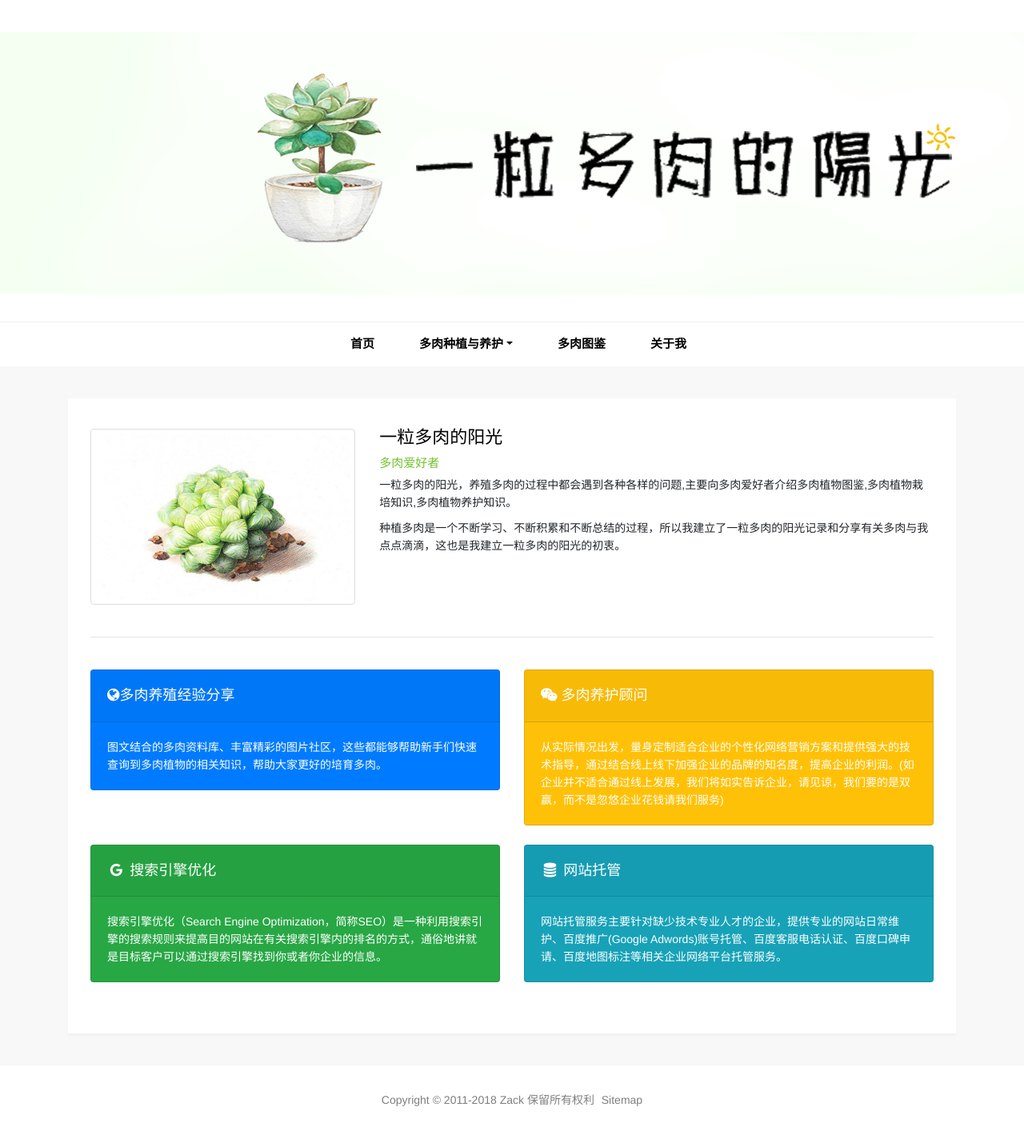
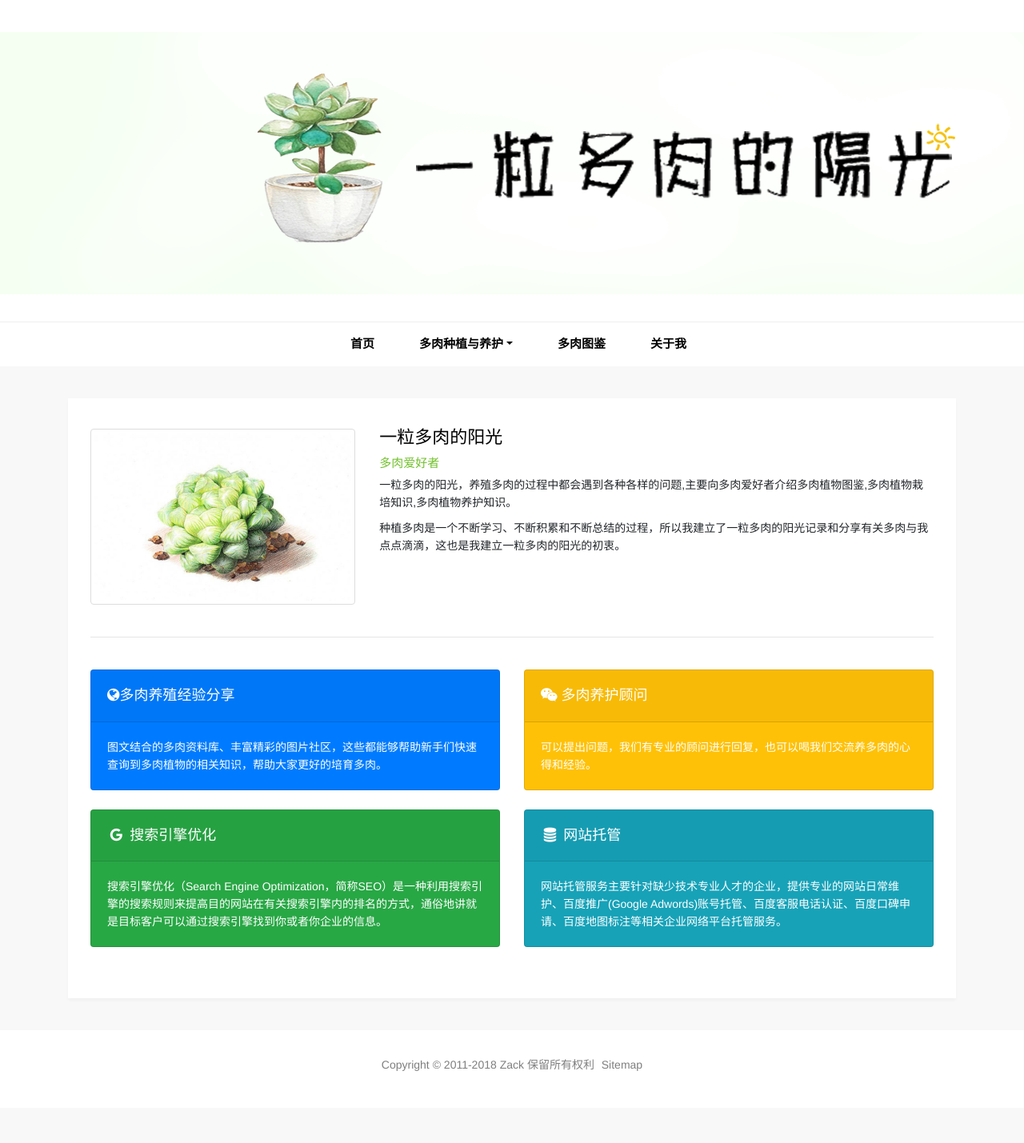
Before and after one commit to lkl00/lkl00.github.io, a Jekyll site: the page built from pages/about.html, in a window 1280 px wide. Shown: the whole page at 80% size. Built offline with Jekyll 4.4.1, drawn with Linux system fonts in a browser that asks for light colours; after the commit the page ends 1385 px from its top, so only the background shows below that.

Commit message:
Update about.html

```diff
--- a/pages/about.html
+++ b/pages/about.html
@@ -30,7 +30,7 @@ description: 一粒多肉的阳光，养殖多肉的过程中都会遇到各种
             <div class="card text-white bg-warning mb-4">
               <div class="card-header"><h4><i class="fa fa-star fa-weixin"></i> 多肉养护顾问</h4></div>
               <div class="card-body">
-                <p class="card-text">从实际情况出发，量身定制适合企业的个性化网络营销方案和提供强大的技术指导，通过结合线上线下加强企业的品牌的知名度，提高企业的利润。(如企业并不适合通过线上发展，我们将如实告诉企业，请见谅，我们要的是双赢，而不是忽悠企业花钱请我们服务)</p>
+                <p class="card-text">可以提出问题，我们有专业的顾问进行回复，也可以喝我们交流养多肉的心得和经验。</p>
               </div>
             </div>
           </div>
```
